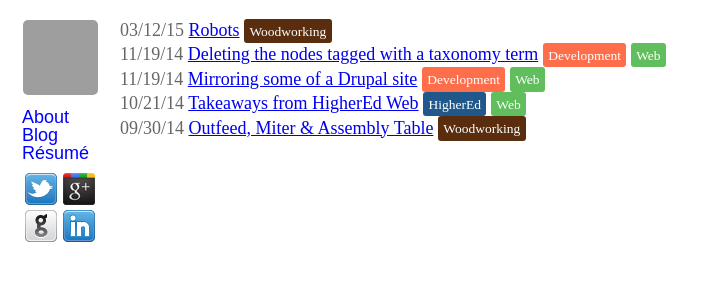
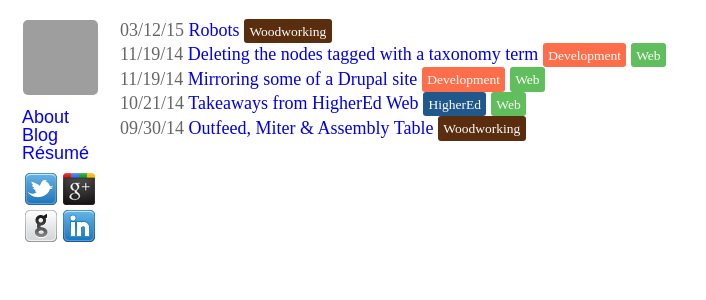
Before and after one commit to krschmidt/krschmidt.github.com, a Jekyll site: the page built from index.html, in a window 1280 px wide. Shown: the top 300 px of the page, without its empty margins (0-706 px from the left). Built offline with Jekyll 4.4.1, drawn with Linux system fonts in a browser that asks for light colours; some web fonts are replaced; grey boxes are pictures that could not be loaded.

Commit message:
moving link styles to higher level

```diff
--- a/css/main.css
+++ b/css/main.css
@@ -97,7 +97,7 @@ nav {
   text-align: center;
   top: 20px;
   width: 100px; }
-  nav img.avatar {
+  nav .avatar {
     border-radius: 5px; }
   nav ul {
     list-style-type: none;
@@ -106,12 +106,17 @@ nav {
     text-align: left; }
     nav ul a,
     nav ul a:visited {
-      color: #00f;
-      text-decoration: none; }
-    nav ul a:hover {
-      text-decoration: underline; }
+      color: #00f; }
     nav ul li {
       font-family: 'Muli', sans-serif; }
+
+a,
+a:link,
+a:active {
+  text-decoration: none; }
+
+a:hover {
+  text-decoration: underline; }
 
 #main {
   line-height: 1.2em;
@@ -170,10 +175,7 @@ a:visited.tag {
     color: #fff; }
 
 article h1 a {
-  color: #000;
-  text-decoration: none; }
-  article h1 a:hover {
-    text-decoration: underline; }
+  color: #000; }
 article h2 {
   font-family: 'Ovo', serif;
   font-size: 1.2em;
```
Also changed, not shown: css/main.scss (+11 -11 lines), 1 other file.
